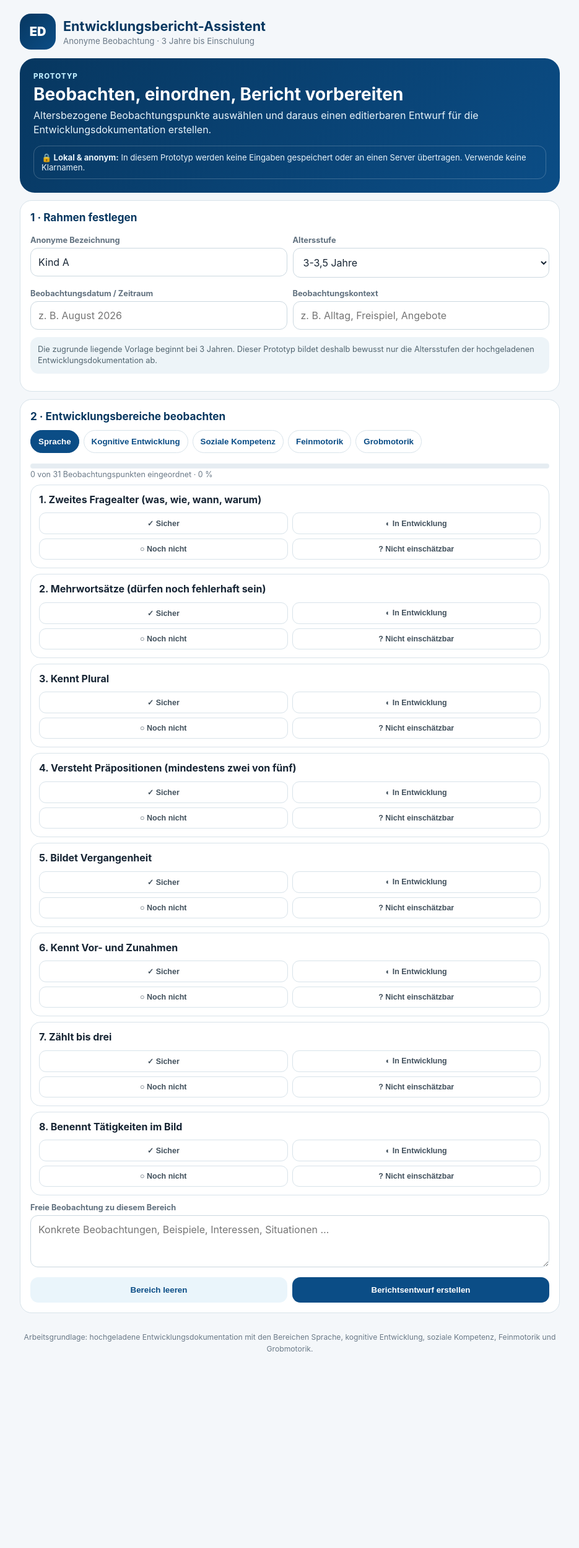
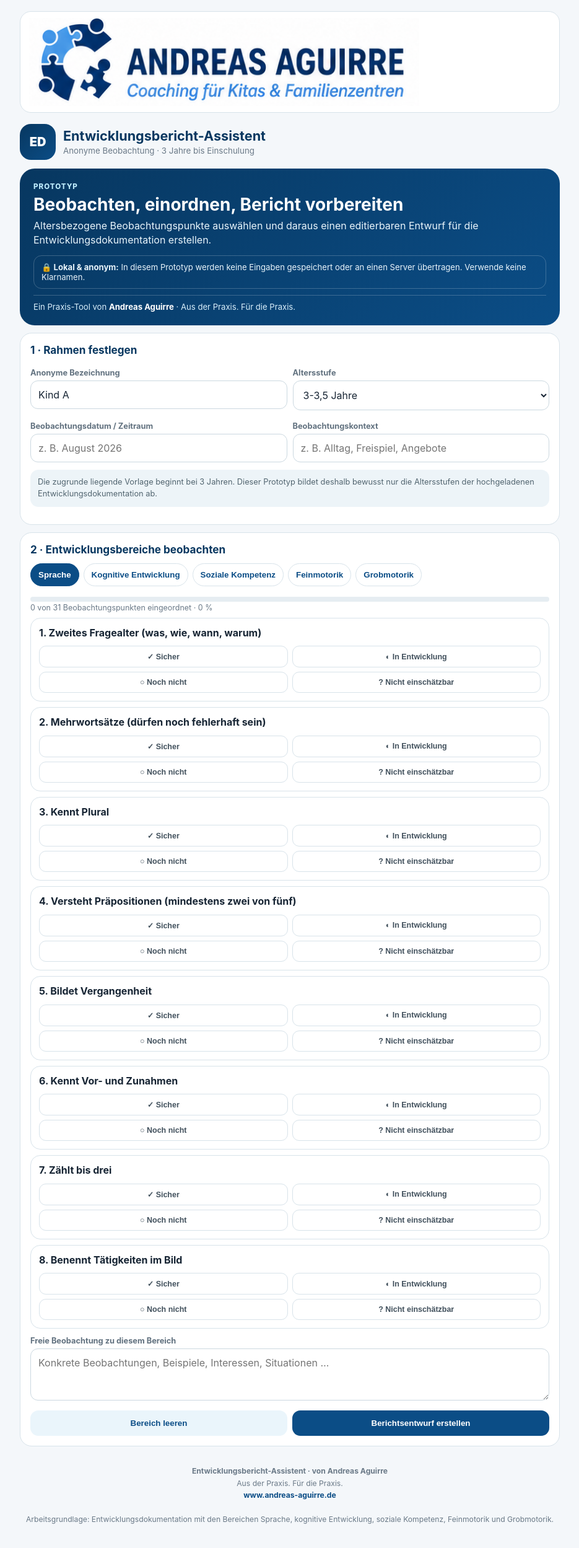
Before and after one commit to andiaguirre81/Entwicklungsdokumentation, a plain HTML site: page index.html in a window 1280 px wide. Shown: the whole page at 62% size, without its empty margins (172-1107 px from the left). Before the commit the page ends 2314 px from the top, so only its background shows below. Drawn offline with Linux system fonts and the light colour scheme.

Commit message:
Add files via upload

```diff
--- a/index.html
+++ b/index.html
@@ -4,7 +4,7 @@
 <meta charset="utf-8">
 <meta name="viewport" content="width=device-width,initial-scale=1,viewport-fit=cover">
 <meta name="theme-color" content="#0b4d86">
-<meta name="description" content="Anonyme Entwicklungsdokumentation mit Formulierungshilfe für pädagogische Entwicklungsberichte.">
+<meta name="description" content="Entwicklungsbericht-Assistent von Andreas Aguirre – anonyme Entwicklungsdokumentation mit Formulierungshilfe für pädagogische Entwicklungsberichte.">
 <title>Entwicklungsbericht-Assistent</title>
 <link rel="manifest" href="manifest.webmanifest">
 <link rel="apple-touch-icon" href="icon-192.png">
@@ -18,6 +18,8 @@
 html{scroll-behavior:smooth}
 body{margin:0;font-family:-apple-system,BlinkMacSystemFont,"Segoe UI",Roboto,Arial,sans-serif;background:var(--bg);color:var(--ink)}
 main{max-width:900px;margin:auto;padding:14px 14px 110px}
+.brandhead{background:#fff;border:1px solid var(--line);border-radius:18px;padding:10px 14px;margin:4px 0 10px}
+.brandhead img{display:block;width:100%;max-width:630px;height:auto}
 .top{display:flex;align-items:center;gap:12px;padding:8px 0 14px}
 .logo{width:58px;height:58px;border-radius:18px;background:linear-gradient(135deg,var(--navy2),var(--navy));color:white;display:grid;place-items:center;font-weight:900;font-size:20px}
 .top h1{margin:0;color:var(--navy2);font-size:1.35rem} .top small{display:block;color:var(--muted);margin-top:3px}
@@ -25,6 +27,8 @@ main{max-width:900px;margin:auto;padding:14px 14px 110px}
 .kicker{font-size:.72rem;text-transform:uppercase;letter-spacing:.09em;color:#bdeafb;font-weight:850}
 .hero h2{font-size:1.75rem;line-height:1.08;margin:7px 0 8px} .hero p{margin:0;color:#e8f4fb;line-height:1.45}
 .privacy{margin-top:13px;padding:10px 12px;border:1px solid #ffffff35;border-radius:13px;color:#e8f4fb;font-size:.82rem}
+.byline{margin-top:10px;padding-top:10px;border-top:1px solid #ffffff35;color:#d9effb;font-size:.82rem}
+.byline strong{color:#fff}
 .step{background:#fff;border:1px solid var(--line);border-radius:19px;padding:16px;margin:12px 0}
 .step h3{margin:0 0 10px;color:var(--navy2);font-size:1.07rem}
 label{display:block;font-size:.8rem;font-weight:750;color:#61717f;margin:9px 0 5px}
@@ -56,7 +60,7 @@ textarea{min-height:84px;resize:vertical}
 .report-section p{margin:5px 0;line-height:1.55;color:#283944}
 .edit-box{min-height:320px;line-height:1.55;background:#fbfdfe}
 .notice{font-size:.8rem;line-height:1.45;background:#edf4f8;padding:11px 12px;border-radius:13px;color:#526570;margin:12px 0}
-.footer{text-align:center;color:var(--muted);font-size:.76rem;line-height:1.5;padding:18px 4px}
+.footer{text-align:center;color:var(--muted);font-size:.76rem;line-height:1.6;padding:18px 4px}.footer a{color:var(--navy);font-weight:750;text-decoration:none}
 .hidden{display:none!important}
 @media(max-width:540px){.meta-grid{grid-template-columns:1fr}}
 @media print{
@@ -70,13 +74,20 @@ textarea{min-height:84px;resize:vertical}
 </head>
 <body>
 <main>
-<div class="top"><div class="logo">ED</div><div><h1>Entwicklungsbericht-Assistent</h1><small>Anonyme Beobachtung · 3 Jahre bis Einschulung</small></div></div>
+<div class="brandhead">
+  <img src="andreas-aguirre-logo.png" alt="Andreas Aguirre – Coaching für Kitas & Familienzentren">
+</div>
+<div class="top">
+  <div class="logo">ED</div>
+  <div><h1>Entwicklungsbericht-Assistent</h1><small>Anonyme Beobachtung · 3 Jahre bis Einschulung</small></div>
+</div>
 
 <section class="hero">
 <div class="kicker">Prototyp</div>
 <h2>Beobachten, einordnen, Bericht vorbereiten</h2>
 <p>Altersbezogene Beobachtungspunkte auswählen und daraus einen editierbaren Entwurf für die Entwicklungsdokumentation erstellen.</p>
 <div class="privacy"><strong>🔒 Lokal & anonym:</strong> In diesem Prototyp werden keine Eingaben gespeichert oder an einen Server übertragen. Verwende keine Klarnamen.</div>
+<div class="byline">Ein Praxis-Tool von <strong>Andreas Aguirre</strong> · Aus der Praxis. Für die Praxis.</div>
 </section>
 
 <section class="step" id="setup">
@@ -120,7 +131,12 @@ textarea{min-height:84px;resize:vertical}
 <div class="notice"><strong>Fachlicher Hinweis:</strong> Der erzeugte Text ist ein Formulierungsentwurf aus den ausgewählten Beobachtungen. Er ersetzt keine pädagogische Einschätzung und darf nur Aussagen enthalten, die tatsächlich beobachtet wurden.</div>
 </section>
 
-<footer class="footer">Arbeitsgrundlage: hochgeladene Entwicklungsdokumentation mit den Bereichen Sprache, kognitive Entwicklung, soziale Kompetenz, Feinmotorik und Grobmotorik.</footer>
+<footer class="footer">
+      <strong>Entwicklungsbericht-Assistent · von Andreas Aguirre</strong><br>
+      Aus der Praxis. Für die Praxis.<br>
+      <a href="https://www.andreas-aguirre.de" target="_blank" rel="noopener">www.andreas-aguirre.de</a><br><br>
+      Arbeitsgrundlage: Entwicklungsdokumentation mit den Bereichen Sprache, kognitive Entwicklung, soziale Kompetenz, Feinmotorik und Grobmotorik.
+    </footer>
 </main>
 
 <script>
```
Also changed, not shown: andreas-aguirre-logo.png (added).
